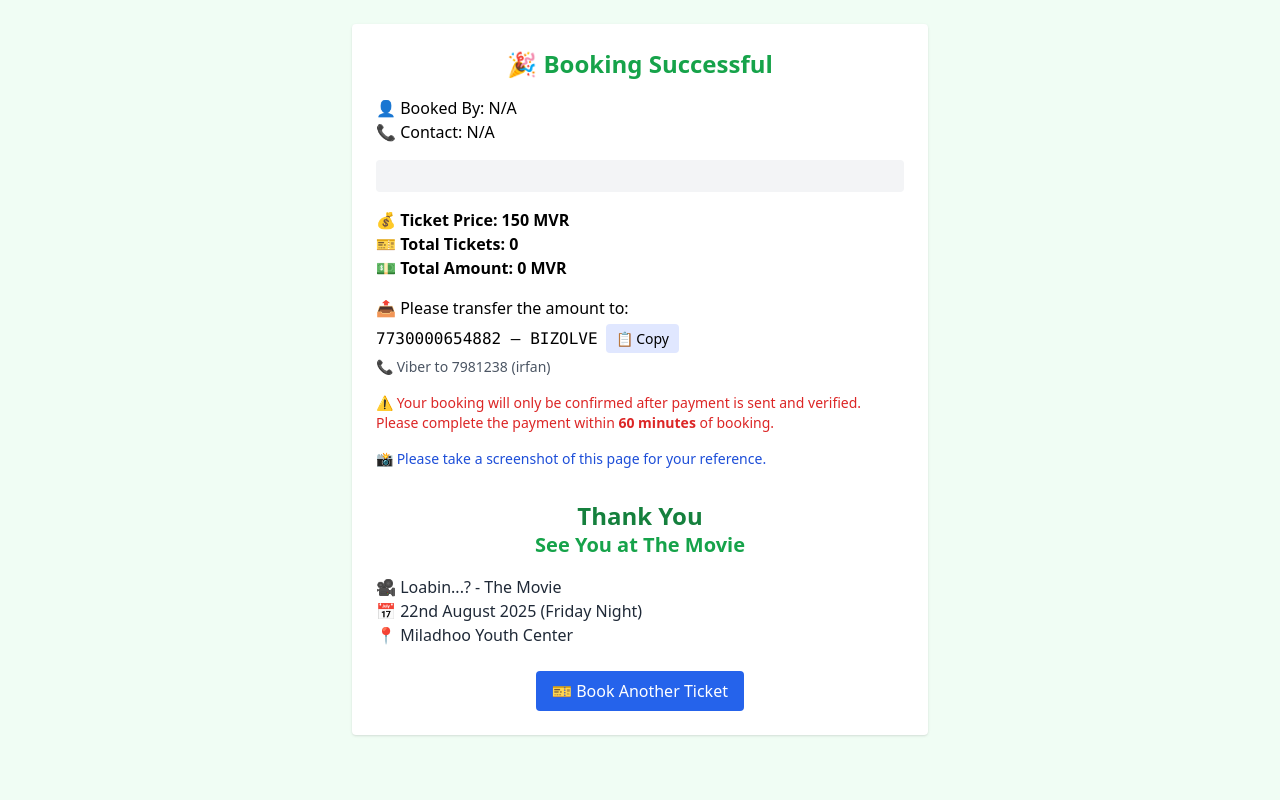
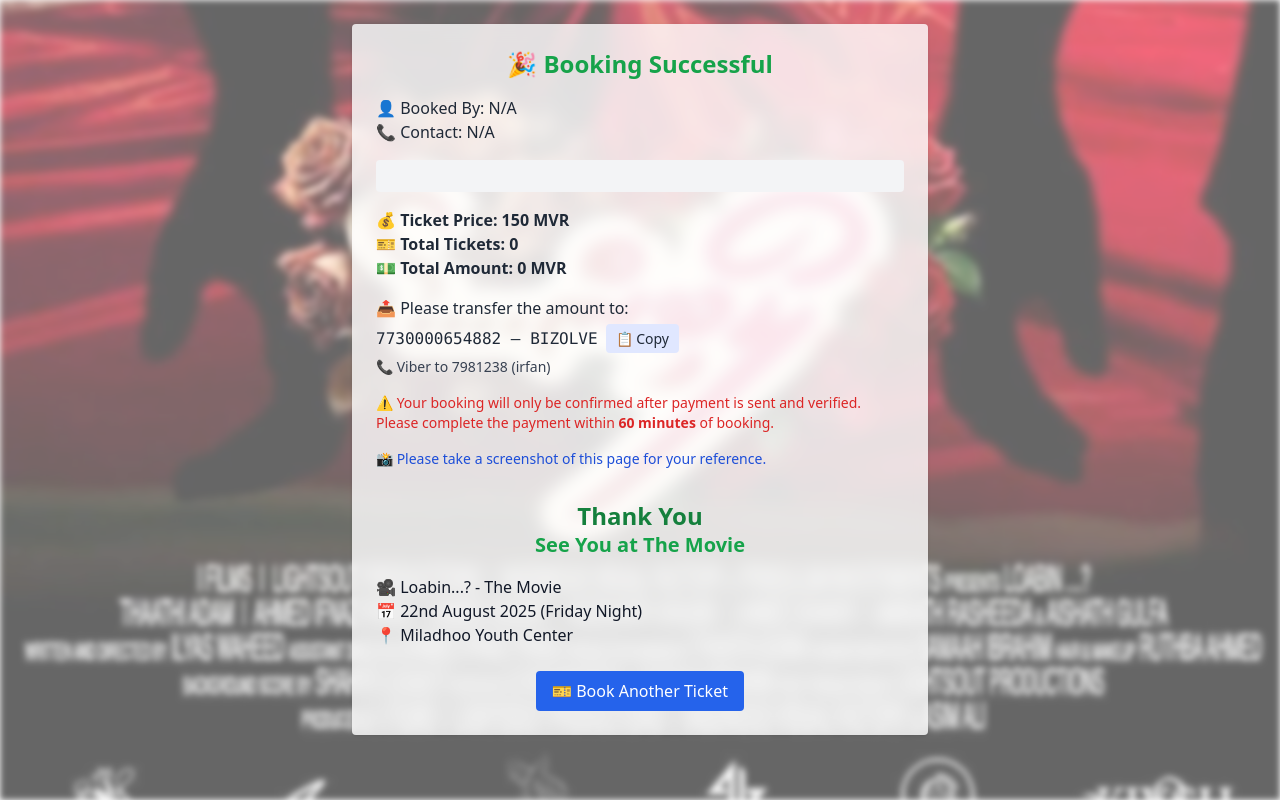
Before and after one commit to lvlozu/ilzaam, a plain HTML site: page thankyou.html in a window 1280 px wide. Drawn offline with nearby package versions, Linux system fonts and the light colour scheme.

Commit message:
thankyou.html

```diff
--- a/thankyou.html
+++ b/thankyou.html
@@ -6,6 +6,16 @@
   <title>✅ Booking Confirmed</title>
   <script src="https://cdn.tailwindcss.com"></script>
   <style>
+    body::before {
+      content: "";
+      position: fixed;
+      top: 0; left: 0;
+      width: 100%; height: 100%;
+      background: url('BG.jpg') center/cover no-repeat;
+      filter: blur(3px);
+      opacity: 0.6;
+      z-index: -1;
+    }
     .copy-btn {
       cursor: pointer;
       background-color: #e0e7ff;
@@ -15,8 +25,8 @@
     }
   </style>
 </head>
-<body class="bg-green-50 p-6">
-  <div class="max-w-xl mx-auto bg-white shadow p-6 rounded">
+<body class="p-6 text-gray-800">
+  <div class="max-w-xl mx-auto bg-white/80 backdrop-blur shadow p-6 rounded">
     <h1 class="text-2xl font-bold text-green-600 mb-4 text-center">🎉 Booking Successful</h1>
 
     <div class="mb-4">
@@ -38,7 +48,7 @@
         <span class="font-mono">7730000654882 – BIZOLVE</span>
         <button class="copy-btn" onclick="copyAccount()">📋 Copy</button>
       </div>
-      <p class="mt-1 text-sm text-gray-600">📞 Viber to 7981238 (irfan)</p>
+      <p class="mt-1 text-sm text-gray-700">📞 Viber to 7981238 (irfan)</p>
     </div>
 
     <p class="text-sm text-red-600 mb-2">
@@ -56,7 +66,7 @@
       <h3 class="text-xl font-semibold text-green-600 mb-4">See You at The Movie</h3>
     </div>
 
-    <div class="text-left text-gray-800 mb-6">
+    <div class="text-left text-gray-900 mb-6">
       <p class="font-medium">🎥 Loabin...? - The Movie</p>
       <p>📅 22nd August 2025 (Friday Night)</p>
       <p>📍 Miladhoo Youth Center</p>
```
